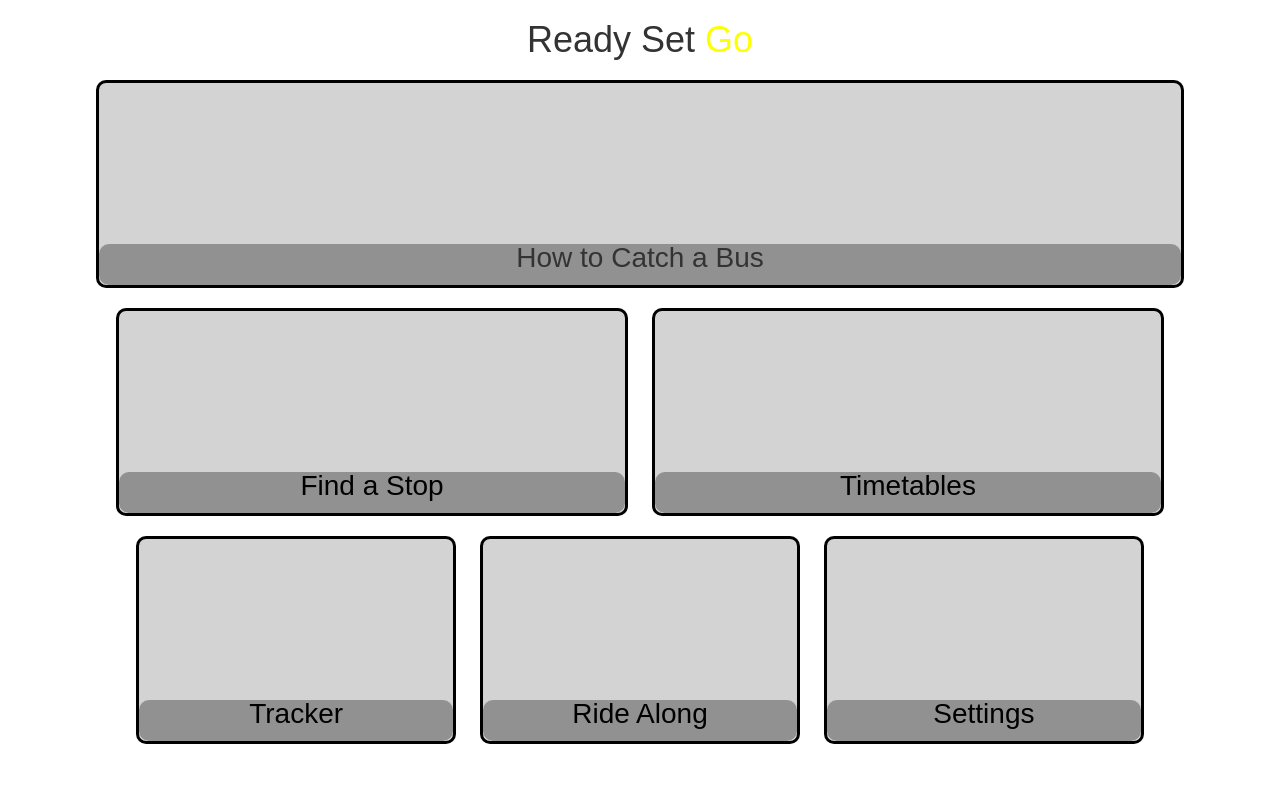
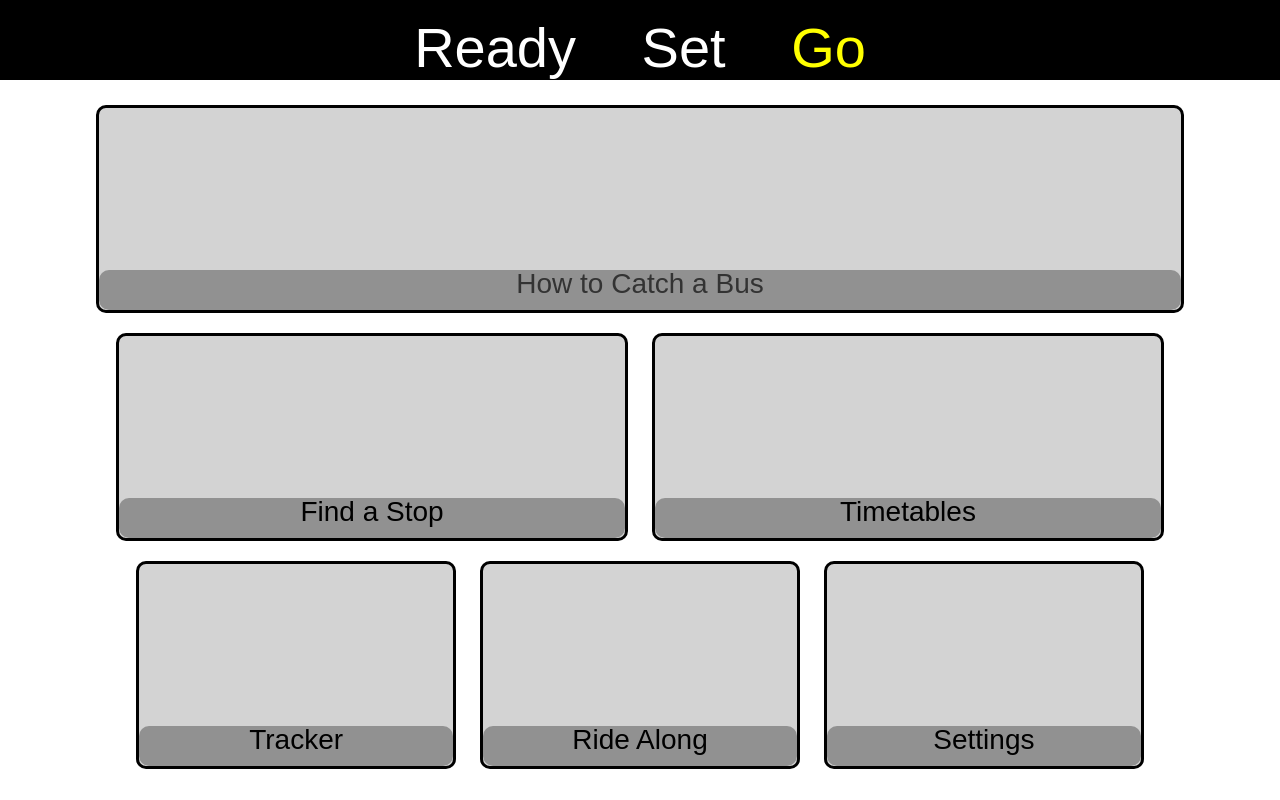
Before and after one commit to ethanroberts/readysetgo, a plain HTML site: page index.html in a window 1280 px wide. Drawn offline with Linux system fonts and the light colour scheme.

Commit message:
Fixed issue that caused the page banner on index.html to not display

```diff
--- a/index.html
+++ b/index.html
@@ -8,7 +8,7 @@
 	<script src="bootstrap/js/bootstrap.js"></script>
 </head>
 <body>
-	<div class="banner">
+	<div class="pageBanner">
 		<h1>Ready Set <span class="titleEmphasis">Go</span></h1>
 	</div>
 
```
